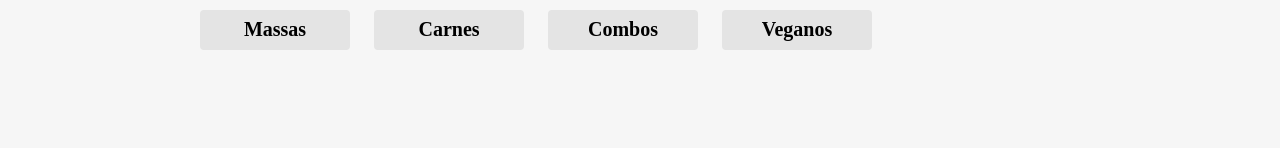
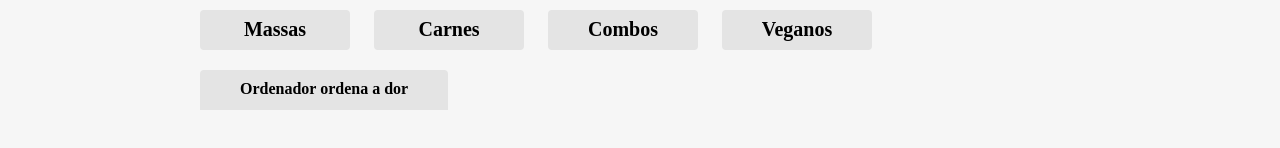
Before and after one commit to jpnc1695/aluroni, a React (Create React App) app: page / in a window 1280 px wide. Shown: the part 644-792 px from the top of the page. Built offline with nearby package versions, Linux system fonts and the light colour scheme; a web font is replaced by a local one.

Commit message:
Criacao componente ordenador

```diff
--- /dev/null
+++ b/src/pages/Cardapio/Ordenador/Ordenador.module.scss
@@ -0,0 +1,49 @@
+@import "styles/variaveis";
+
+.ordenador {
+  align-items: center;
+  background-color: $grey;
+  border: none;
+  border-top-left-radius: 4px;
+  border-top-right-radius: 4px;
+  display: flex;
+  font-size: 1rem;
+  font-weight: bold;
+  height: 40px;
+  justify-content: space-between;
+  min-width: 240px;
+  padding: 0 40px;
+  position: relative;
+  &--ativo {
+    background-color: $blue;
+    color: white;
+  }
+  &__options {
+    display: none;
+    position: absolute;
+    left: 0;
+    flex-direction: column;
+    top: 100%;
+    width: 100%;
+    &--ativo {
+      display: flex;
+    }
+  }
+  &__option {
+    align-items: center;
+    background-color: $grey;
+    border-top: 2px solid $light-grey;
+    box-sizing: border-box;
+    color: $black;
+    display: flex;
+    height: 40px;
+    justify-content: center;
+    width: inherit;
+    &:hover,
+    &--ativo {
+      background-color: $blue;
+      cursor: pointer;
+      color: white;
+    }
+  }
+}
--- /dev/null
+++ b/src/pages/Cardapio/Ordenador/index.tsx
@@ -0,0 +1,20 @@
+import style from './Ordenador.module.scss'
+import opcoes from './opcoes.json'
+
+
+const Ordenador = () => {
+  return(
+       <button className={style.ordenador}>
+            <span>Ordenador ordena a dor </span>
+            <div className={style.ordenador__options}>
+                {opcoes.map(opcao => (
+                    <div className={style.ordenador__option} key={opcao.value}>
+                      {opcao.nome}
+                    </div>
+                ))}
+            </div>
+        </button>
+  )
+}
+
+export default Ordenador
--- /dev/null
+++ b/src/pages/Cardapio/Ordenador/opcoes.json
@@ -0,0 +1,18 @@
+[
+  {
+    "nome": "",
+    "value": ""
+  },
+  {
+    "nome": "Porção",
+    "value": "porcao"
+  },
+  {
+    "nome": "Qtd. pessoas",
+    "value": "qtd_pessoas"
+  },
+  {
+    "nome": "Preço",
+    "value": "preco"
+  }
+]
--- a/src/pages/Cardapio/index.tsx
+++ b/src/pages/Cardapio/index.tsx
@@ -1,8 +1,9 @@
-import style from  './Cardapio.module.scss'
-import {ReactComponent as Logo} from 'assets/logo.svg'
-import Buscador from './Buscador'
-import { useState } from 'react'
-import Filtros from './Filtros'
+import {ReactComponent as Logo} from 'assets/logo.svg';
+import { useState } from 'react';
+import style from  './Cardapio.module.scss';
+import Buscador from './Buscador';
+import Filtros from './Filtros';
+import Ordenador from './Ordenador';
 
 const Cardapio = () => {
   const [busca, setBusca] = useState('');
@@ -21,6 +22,7 @@
             <Buscador busca={busca} setBusca={setBusca}/>
              <div className={style.cardapio__filtros}>
             <Filtros filtro={filtro} setFiltro={setFiltro}/>
+            <Ordenador/>
              </div>
           </section>
     </main>
```
